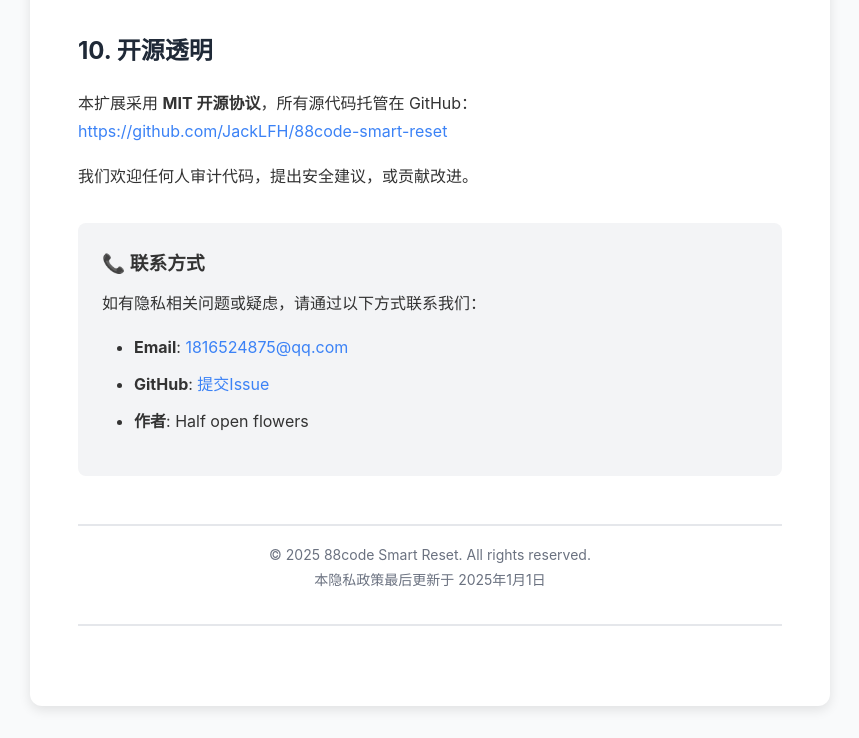
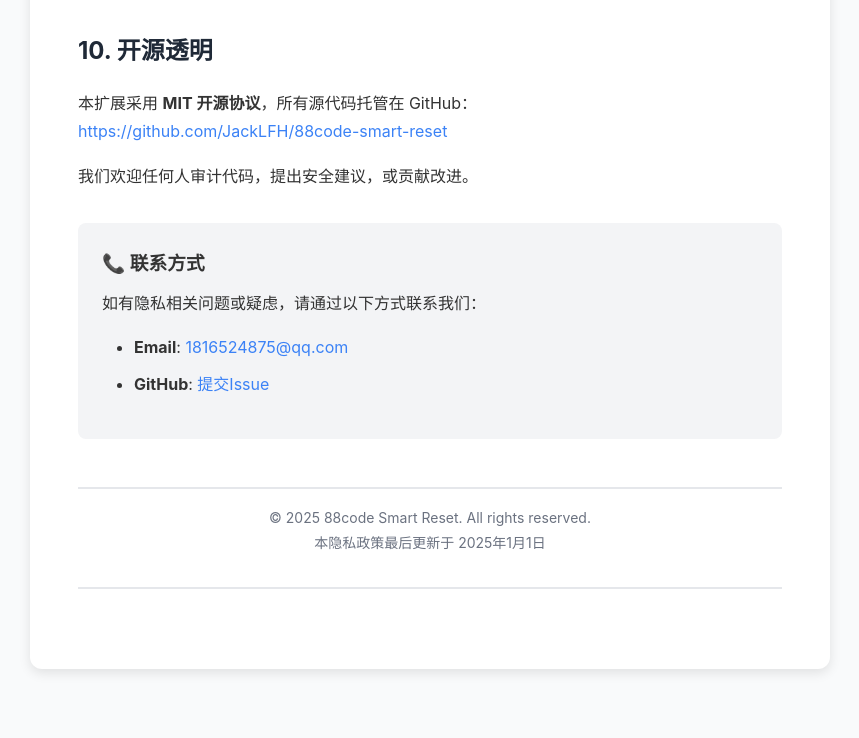
Before and after one commit to JackLFH/88code-smart-reset, a website built with Vite: page docs/privacy-policy.html in a window 1280 px wide. Shown: the part 3129-3867 px from the top of the page, without its empty margins (210-1069 px from the left). After the commit the page ends 3830 px from the top, so only its background shows below. Built offline with nearby package versions, Linux system fonts and the light colour scheme; some packages are replaced by stand-ins of ours.

Commit message:
Update privacy-policy.html

```diff
--- a/docs/privacy-policy.html
+++ b/docs/privacy-policy.html
@@ -267,7 +267,6 @@
       <ul>
         <li><strong>Email</strong>: <a href="mailto:1816524875@qq.com">1816524875@qq.com</a></li>
         <li><strong>GitHub</strong>: <a href="https://github.com/JackLFH/88code-smart-reset/issues" target="_blank">提交Issue</a></li>
-        <li><strong>作者</strong>: Half open flowers</li>
       </ul>
     </div>
 
```
